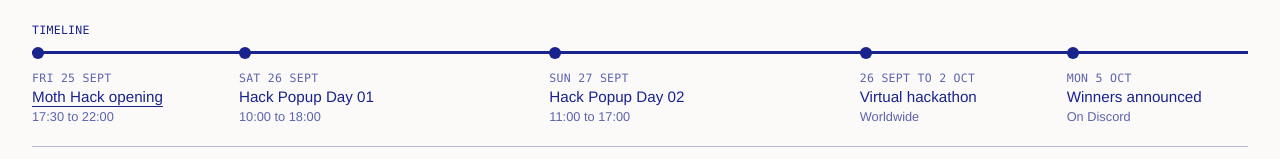
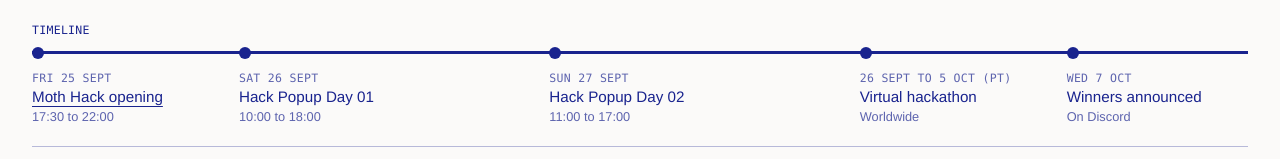
Before and after one commit to moth-quantum/moth-hack-sep-2026, a Next.js app: page / in a window 1280 px wide. Shown: the part 552-711 px from the top of the page. Built offline with nearby package versions, Linux system fonts and the light colour scheme; a web font is replaced by a local one.

Commit message:
Updated the dates

```diff
--- a/content/event.ts
+++ b/content/event.ts
@@ -21,8 +21,8 @@
     { day: "Fri 25 Sept", label: "Moth Hack opening", note: "17:30 to 22:00", link: "opening" },
     { day: "Sat 26 Sept", label: "Hack Popup Day 01", note: "10:00 to 18:00" },
     { day: "Sun 27 Sept", label: "Hack Popup Day 02", note: "11:00 to 17:00" },
-    { day: "26 Sept to 2 Oct", label: "Virtual hackathon", note: "Worldwide" },
-    { day: "Mon 5 Oct", label: "Winners announced", note: "On Discord" },
+    { day: "26 Sept to 5 Oct (PT)", label: "Virtual hackathon", note: "Worldwide" },
+    { day: "Wed 7 Oct", label: "Winners announced", note: "On Discord" },
   ],
 
   venue: {
```
